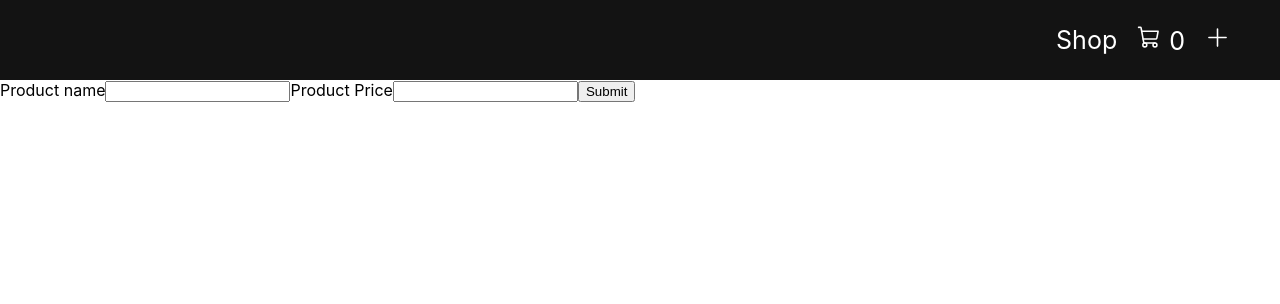
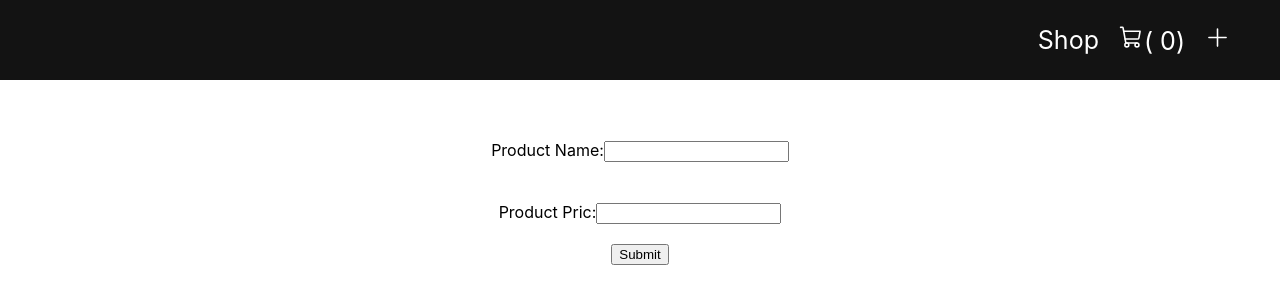
Before and after one commit to KadiyaRushi/ecommersCart, a React (Create React App) app: page /form in a window 1280 px wide. Shown: the top 304 px of the page. Built offline with nearby package versions, Linux system fonts and the light colour scheme; no server answers.

Commit message:
Form component completed

```diff
--- a/src/Components/nevbar.jsx
+++ b/src/Components/nevbar.jsx
@@ -13,7 +13,7 @@ export const Nevbar = () => {
           <div>
             <p>
               {" "}
-              <ShoppingCart /> {cartItem.length}
+              <ShoppingCart />( {cartItem.length})
             </p>
           </div>
         </Link>
--- a/src/context/shop-contex.jsx
+++ b/src/context/shop-contex.jsx
@@ -83,19 +83,8 @@ export const ShopcontexProvider = (props) => {
       setResponseData(data);
       setLoding(false);
     } catch (error) {
-      console.error(error);
+      console.log(error);
     }
-  };
-
-  const getCartItemValues = (data) => {
-    console.log("getCartItemValues", data);
-    console.log("CARTITEM", cartItem);
-
-    const product = cartItem.filter((product) => product.id == data.id);
-    console.log(product);
-
-    const totalitem = product.number;
-    return totalitem;
   };
 
   useEffect(() => {
@@ -111,7 +100,6 @@ export const ShopcontexProvider = (props) => {
     adduserInputnumber,
     getTotal,
     ProductItem,
-    getCartItemValues,
   };
   return (
     <Shopcontex.Provider value={contexvalue}>
--- /dev/null
+++ b/src/pages/ProductForm/form.css
@@ -0,0 +1,13 @@
+.form {
+  display: flex;
+  flex-direction: column;
+  margin: auto;
+  align-items: center;
+  width: 30%;
+  padding: 40px;
+}
+.input {
+  margin: 10px;
+  padding: 10px;
+  align-items: center;
+}
--- a/src/pages/ProductForm/form.jsx
+++ b/src/pages/ProductForm/form.jsx
@@ -1,9 +1,10 @@
-import React, { useState } from "react";
-
+import React, { useEffect, useState } from "react";
+import "./form.css";
 export const Form = () => {
   const [Name, setName] = useState();
   const [Price, setPrice] = useState();
   const [data, setData] = useState({});
+  const [arrofNewData, setarrofNewData] = useState([]);
 
   const nameChnagData = (event) => {
     event.preventDefault();
@@ -20,32 +21,54 @@ export const Form = () => {
   const onSubmitHandler = (event) => {
     event.preventDefault();
     const newData = {
-      name: Name,
+      title: Name,
       price: Price,
     };
 
     setData(newData);
+    AddItemTOAPi(newData);
   };
 
-  const AddItemTOAPi = (data) => {
+  const AddItemTOAPi = async (newData) => {
     try {
-    } catch {}
+      const res = await fetch("https://dummyjson.com/products/add", {
+        method: "POST",
+        headers: { "Content-Type": "application/json" },
+        body: JSON.stringify(newData),
+      })
+        .then((res) => res.json())
+        .then(console.log);
+    } catch (error) {
+      console.log(error);
+    }
   };
+
+  useEffect(() => {
+    const newData = { ...arrofNewData, data };
+    setarrofNewData(newData);
+    console.log(arrofNewData);
+    return () => {};
+  }, [data]);
+
   return (
-    <div className="form">
-      <form onSubmit={onSubmitHandler}>
-        Product name
+    <div>
+      <form onSubmit={onSubmitHandler} className="form">
+        <div className="input">
+          <label> Product Name:</label>
           <input value={Name} type="text" id="Name" onChange={nameChnagData} />
-        Product Price
+        </div>
+        <div className="input">
+          <label>Product Pric:</label>
           <input
             value={Price}
             type="number"
             id="prise"
             onChange={priceChnagData}
           />
+        </div>
         <button type="submit">Submit</button>
       </form>
-      <h1>{data.name}</h1>
+      <h1>{data.title}</h1>
       <h1>{data.price}</h1>
     </div>
   );
--- a/src/pages/shop/shop.css
+++ b/src/pages/shop/shop.css
@@ -6,6 +6,8 @@
 .products {
   display: grid;
   grid-template-columns: auto auto auto;
+  width: auto;
+  height: auto;
 }
 
 .product {
```
Lines whose indentation alone changed are shown as unchanged.
